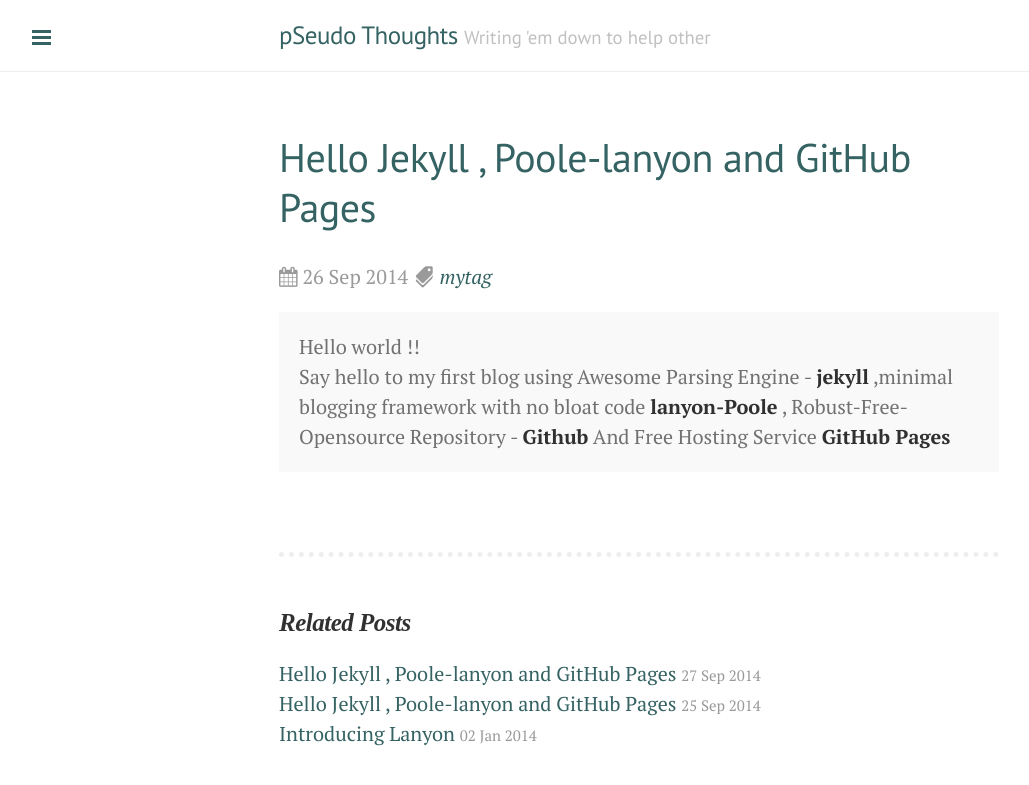
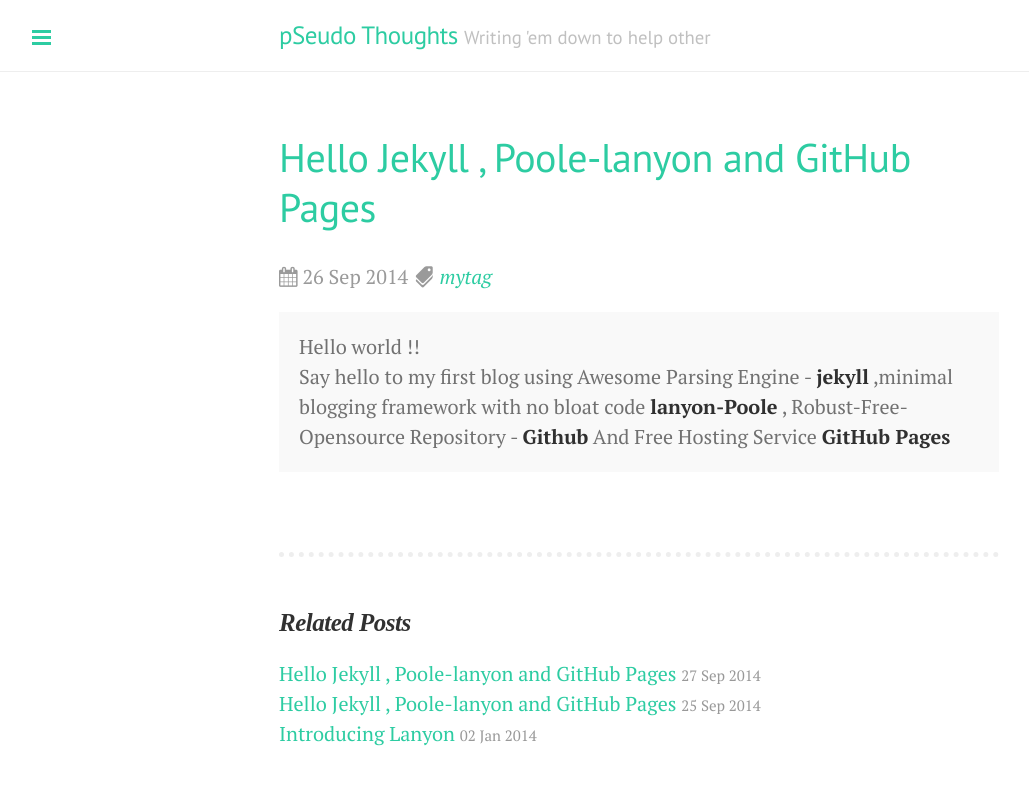
Before and after one commit to DharmeshPandav/dharmeshpandav.github.io, a Jekyll site: the page built from _posts/2014-09-26-Hello jekyll.md, in a window 1280 px wide. Shown: the top 785 px of the page, without its empty margins (1-1030 px from the left). Built offline with Jekyll 4.4.1, drawn with Linux system fonts in a browser that asks for light colours; nearby versions of some CDN libraries; Markdown is read by kramdown in place of the engine named in the settings.

Commit message:
changed config

```diff
--- a/public/css/lanyon.css
+++ b/public/css/lanyon.css
@@ -548,7 +548,7 @@ a.pagination-item:hover {
 .theme-base-02 .container a,
 .theme-base-02 .sidebar-toggle,
 .theme-base-02 .related-posts li a:hover {
-    color:#356262;
+    color:#2DCCA2;
 }
 
 /*
```
